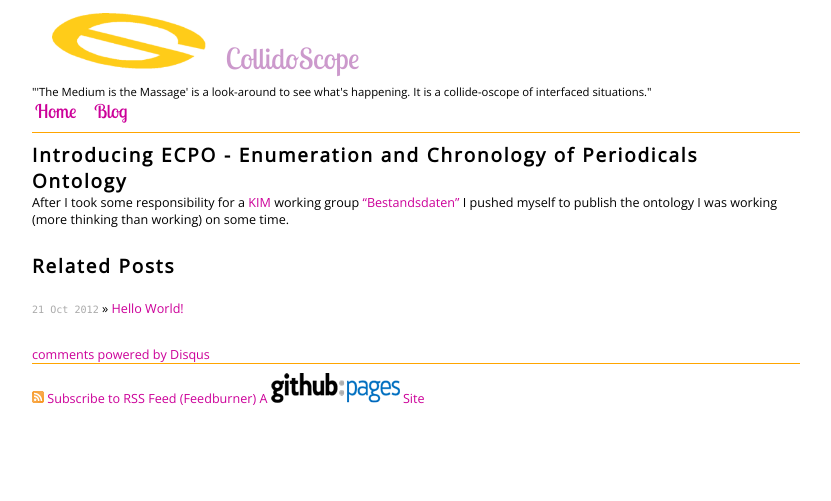
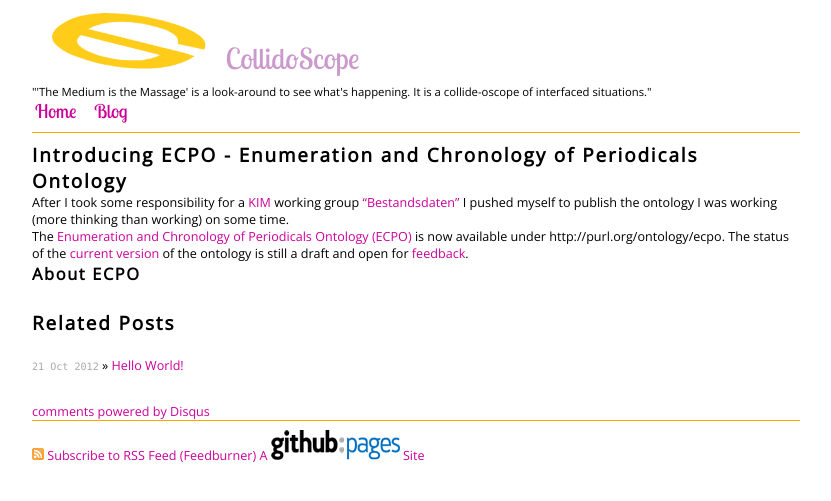
Before and after one commit to collidoscope/collidoscope.github.com, a Jekyll site: the page built from _posts/blog/2013-06-09-introducing-ecpo.md, in a window 1280 px wide, cut to the strip 0-503 px from the top of the page. Shown: the whole strip, without its empty margins (224-1055 px from the left). Built offline with Jekyll 4.4.1, drawn with Linux system fonts in a browser that asks for light colours; some web fonts are replaced; Markdown is read by kramdown in place of the engine named in the settings; comment, search, counter and statistics services are not loaded.

Commit message:
Updated 2013-06-09-introducing-ecpo.md

```diff
--- a/_posts/blog/2013-06-09-introducing-ecpo.md
+++ b/_posts/blog/2013-06-09-introducing-ecpo.md
@@ -16,3 +16,7 @@ sharing: "true"
 ## Introducing ECPO - Enumeration and Chronology of Periodicals Ontology
 
 After I took some responsibility for a [KIM](http://www.kim-forum.org/ "Kompetenzzentrum Interoperable Metadaten") working group ["Bestandsdaten"](https://wiki.dnb.de/display/DINIAGKIM/Bestandsdaten+Gruppe "KIM group Bestandsdaten") I pushed myself to publish the ontology I was working (more thinking than working) on some time.
+
+The [Enumeration and Chronology of Periodicals Ontology (ECPO)](http://purl.org/ontology/ecpo "ECPO") is now available under http://purl.org/ontology/ecpo. The status of the [current version](http://cklee.github.io/ecpo/ecpo-bdc6aaf.html) of the ontology is still a draft and open for [feedback](https://github.com/cklee/ecpo/issues).
+
+### About ECPO
```
